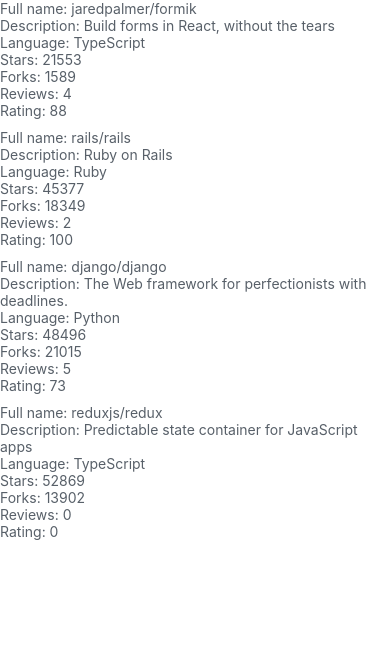
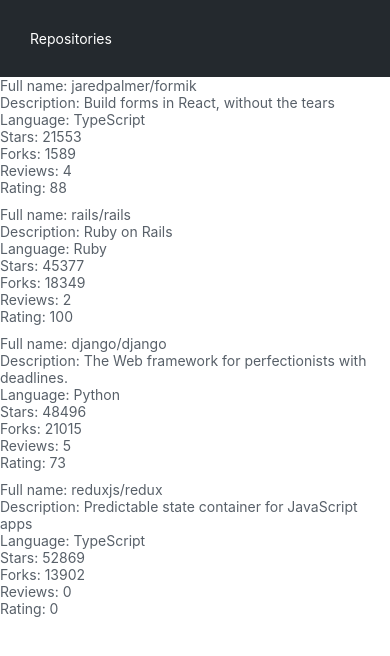
Before and after one commit to nettivastaava/Fullstack_Part10, a React Native app: screen / in a window 390 px wide. Shown: the top 656 px of the page. Built offline with nearby package versions, Linux system fonts and the light colour scheme.

Commit message:
AppBar implemented

```diff
--- /dev/null
+++ b/src/components/AppBar.jsx
@@ -0,0 +1,34 @@
+import React from 'react';
+import { View, StyleSheet, Pressable } from 'react-native';
+import Constants from 'expo-constants';
+import Text from './Text'
+
+const styles = StyleSheet.create({
+  container: {
+    paddingTop: Constants.statusBarHeight,
+    display: 'flex',
+  },
+  flexItem: {
+    flexGrow: 0,
+    padding: 30,
+    backgroundColor: '#24292e'
+  }
+});
+
+const onPressFunction = () => {
+  console.log('Hei');
+}
+
+const AppBar = () => {
+  return (
+  <View style={styles.container}>
+    <View style={styles.flexItem}>
+      <Pressable onPress={onPressFunction}>
+        <Text color="textTab">Repositories</Text>
+      </Pressable>
+    </View>
+  </View>
+  );
+};
+
+export default AppBar;
--- a/src/components/Main.jsx
+++ b/src/components/Main.jsx
@@ -1,19 +1,12 @@
 import React from 'react';
-import Constants from 'expo-constants';
-import { Text, StyleSheet, View } from 'react-native';
+import { View } from 'react-native';
 import RepositoryList from './RepositoryList';
-
-const styles = StyleSheet.create({
-  container: {
-    marginTop: Constants.statusBarHeight,
-    flexGrow: 1,
-    flexShrink: 1,
-  },
-});
+import AppBar from './AppBar';
 
 const Main = () => {
   return (
-    <View style={styles.container}>
+    <View>
+      <AppBar />
       <RepositoryList />
     </View>
   );
--- a/src/components/Text.jsx
+++ b/src/components/Text.jsx
@@ -16,6 +16,9 @@ const styles = StyleSheet.create({
   colorPrimary: {
     color: theme.colors.primary,
   },
+  colorTab: {
+    color: theme.colors.textTab,
+  },
   fontSizeSubheading: {
     fontSize: theme.fontSizes.subheading,
   },
@@ -29,6 +32,7 @@ const Text = ({ color, fontSize, fontWeight, style, ...props }) => {
     styles.text,
     color === 'textSecondary' && styles.colorTextSecondary,
     color === 'primary' && styles.colorPrimary,
+    color === 'textTab' && styles.colorTab,
     fontSize === 'subheading' && styles.fontSizeSubheading,
     fontWeight === 'bold' && styles.fontWeightBold,
     style,
--- a/src/theme.js
+++ b/src/theme.js
@@ -3,6 +3,7 @@ const theme = {
     textPrimary: '#24292e',
     textSecondary: '#586069',
     primary: '#0366d6',
+    textTab: '#FFFFFF'
   },
   fontSizes: {
     body: 14,
```
